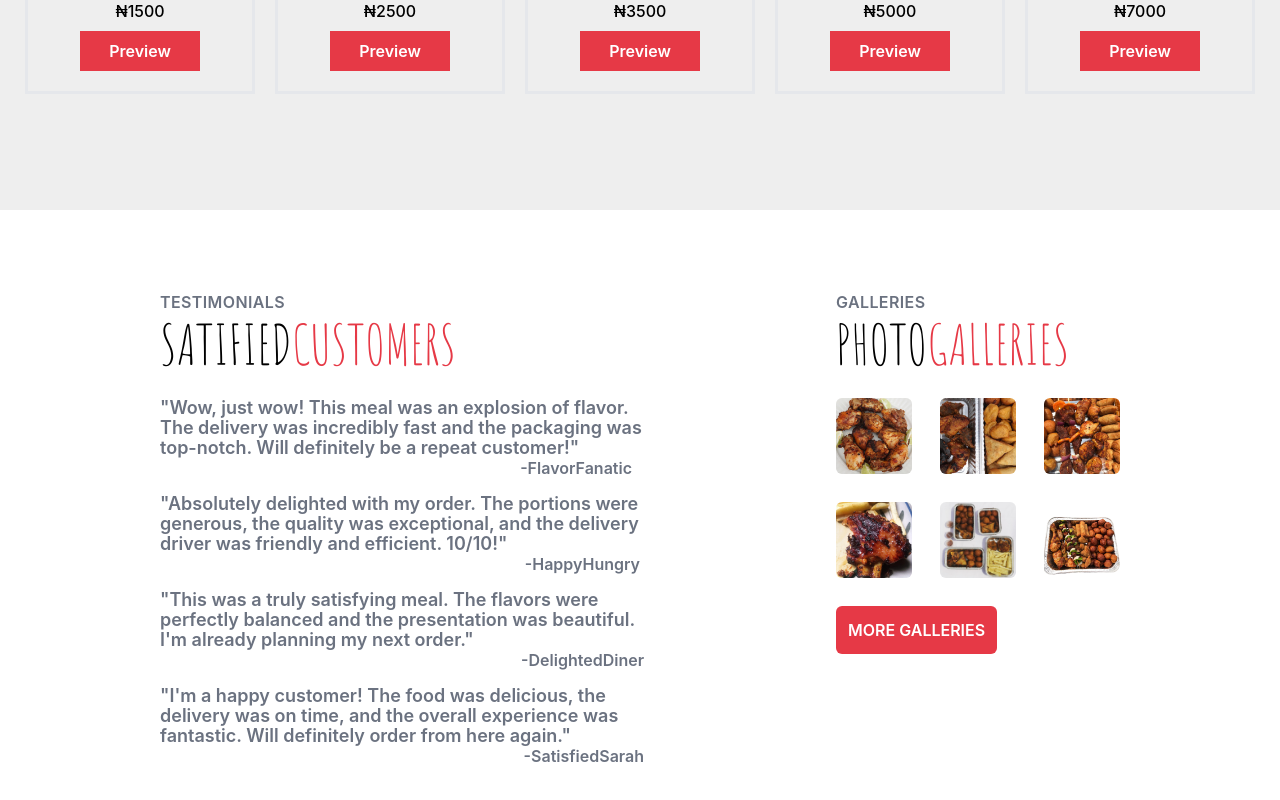
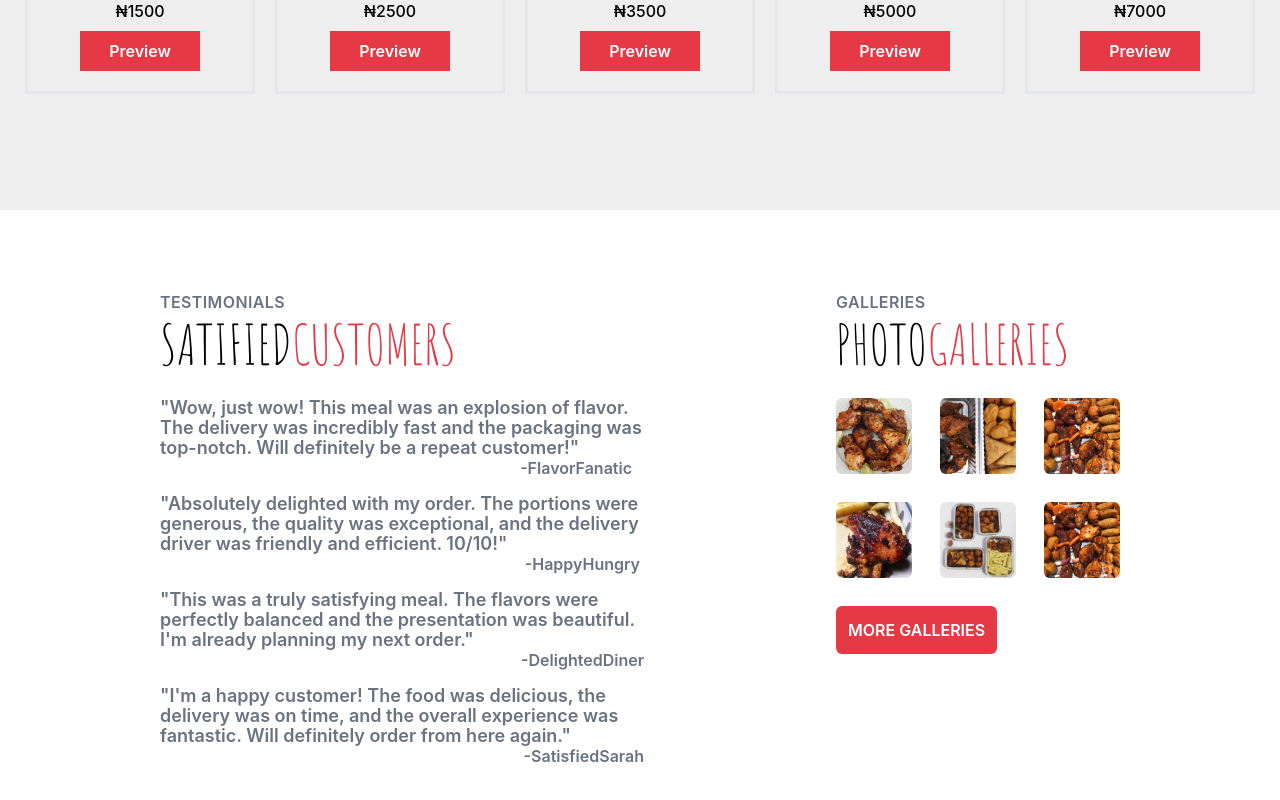
Before and after one commit to ifubaraboye/chops., a React (Create React App) app: page / in a window 1280 px wide. Shown: the part 996-1796 px from the top of the page. Built offline with nearby package versions, Linux system fonts and the light colour scheme; a web font is replaced by a local one.

Commit message:
modified file

```diff
--- a/src/components/CartContext.jsx
+++ b/src/components/CartContext.jsx
@@ -7,29 +7,24 @@ export const useCart = () => useContext(CartContext);
 export const CartProvider = ({ children }) => {
   const [cart, setCart] = useState([]);
 
-  // Add item to cart
   const addToCart = (product, quantity = 1) => {
     setCart((prevCart) => {
       const existingItem = prevCart.find((item) => item.id === product.id);
       if (existingItem) {
-        // Update quantity if item exists
         return prevCart.map((item) =>
           item.id === product.id
             ? { ...item, quantity: item.quantity + quantity }
             : item
         );
       }
-      // Add new item
       return [...prevCart, { ...product, quantity }];
     });
   };
 
-  // Remove item from cart
   const removeFromCart = (productId) => {
     setCart((prevCart) => prevCart.filter((item) => item.id !== productId));
   };
 
-  // Update quantity of an item
   const updateQuantity = (productId, quantity) => {
     setCart((prevCart) =>
       prevCart.map((item) =>
@@ -38,7 +33,6 @@ export const CartProvider = ({ children }) => {
     );
   };
 
-  // Calculate total price
   const totalPrice = cart.reduce(
     (total, item) => total + item.price * item.quantity,
     0
@@ -46,7 +40,7 @@ export const CartProvider = ({ children }) => {
 
   return (
     <CartContext.Provider
-      value={{ cart, addToCart, removeFromCart, updateQuantity, totalPrice }}
+      value={{ cart, setCart, addToCart, removeFromCart, updateQuantity, totalPrice }}
     >
       {children}
     </CartContext.Provider>
--- a/src/pages/Cart.js
+++ b/src/pages/Cart.js
@@ -4,7 +4,14 @@ import { Navbar } from "../components/Navbar";
 import Empty from '../assets/empty.png';
 
 export function Cart() {
-    const { cart, removeFromCart, updateQuantity, totalPrice } = useCart();
+    // Destructure setCart from useCart
+    const { cart, setCart, removeFromCart, updateQuantity, totalPrice } = useCart();
+
+    const checkout = () => {
+        // Clear the cart using setCart
+        setCart([]);
+        alert('Thank you for your purchase!');
+    };
 
     return (
         <div>
@@ -44,8 +51,13 @@ export function Cart() {
                         </div>
                     ))}
                     <h3 className="mt-5 font-bold text-right px-10">Total Price: ₦{totalPrice}</h3>
-                    <div className="flex justify-end px-9 py-2">
-                    <button className="border p-3 rounded-lg bg-[#E63946] text-white font-semibold outline-none ">Proceed To Checkout</button>
+                    <div className="flex justify-end px-9 py-2 pb-10">
+                        <button
+                            className="border p-3 rounded-lg bg-[#E63946] text-white font-semibold outline-none"
+                            onClick={checkout}
+                        >
+                            Proceed To Checkout
+                        </button>
                     </div>
                 </div>
             )}
--- a/src/pages/Home.js
+++ b/src/pages/Home.js
@@ -10,7 +10,7 @@ import Closeup from '../assets/closeup.jpg'
 import Puff from '../assets/puff.jpg'
 import Sauce from '../assets/chicken2.jpg'
 import Heron from '../assets/hero2.jpg'
-import Rice from '../assets/plat.jpg'
+import Slap from '../assets/snail.jpg'
 import { useState } from "react";
 
 //Work in progress
@@ -93,7 +93,7 @@ export function Home() {
               <img src={Puff} alt="" className="rounded-md"></img>
               <img src={Sauce} alt="" className="rounded-md"></img>
               <img src={Heron} alt="" className="rounded-md"></img>
-              <img src={Rice} alt="" className="rounded-md"></img>
+              <img src={Slap} alt="" className="rounded-md"></img>
             </div>
             <button className="mt-1 border rounded-md p-3 font-semibold bg-[#E63946] text-white border-none"><Link to='/gallery'>MORE GALLERIES</Link></button>
           </div>
```
